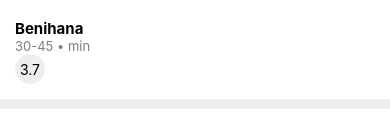
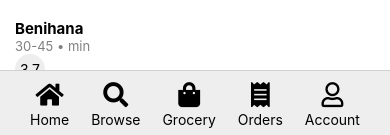
Before and after one commit to BorisLechev/LearningReactNative, a React Native app in the folder uber-eats-clone/: screen / in a window 390 px wide. Shown: the part 706-841 px from the top of the page. Built offline with nearby package versions, Linux system fonts and the light colour scheme; no server answers.

Commit message:
Add BottomTabs component for navigation.Install react-native-vector-icons and elements.

```diff
--- /dev/null
+++ b/uber-eats-clone/components/BottomTabs.js
@@ -0,0 +1,37 @@
+import React from 'react';
+import { StyleSheet, Text, TouchableOpacity, View } from 'react-native';
+import FontAwesome5 from 'react-native-vector-icons/FontAwesome5';
+
+export default function BottomTabs() {
+    return (
+        <View style={ styles.container }>
+            <Icon icon="home" text="Home" />
+            <Icon icon="search" text="Browse" />
+            <Icon icon="shopping-bag" text="Grocery" />
+            <Icon icon="receipt" text="Orders" />
+            <Icon icon="user" text="Account" />
+        </View>
+    )
+}
+
+const Icon = (props) => (
+    <TouchableOpacity>
+        <View>
+            <FontAwesome5 name={props.icon} size={25} style={ styles.icon } />
+            <Text>{props.text}</Text>
+        </View>
+    </TouchableOpacity>
+);
+
+const styles = StyleSheet.create({
+    container: {
+        flexDirection: 'row',
+        justifyContent: 'space-between',
+        margin: 10,
+        marginHorizontal: 30,
+    },
+    icon: {
+        alignSelf: 'center',
+        marginBottom: 3,
+    }
+});
--- a/uber-eats-clone/package.json
+++ b/uber-eats-clone/package.json
@@ -13,7 +13,9 @@
     "react": "16.13.1",
     "react-dom": "16.13.1",
     "react-native": "https://github.com/expo/react-native/archive/sdk-42.0.0.tar.gz",
+    "react-native-elements": "^3.4.2",
     "react-native-google-places-autocomplete": "^2.4.1",
+    "react-native-vector-icons": "^8.1.0",
     "react-native-web": "~0.13.12"
   },
   "devDependencies": {
--- a/uber-eats-clone/screens/Home.js
+++ b/uber-eats-clone/screens/Home.js
@@ -1,5 +1,7 @@
 import React, { useEffect, useState } from 'react';
 import { StyleSheet, SafeAreaView, View, ScrollView } from 'react-native';
+import { Divider } from 'react-native-elements';
+import BottomTabs from '../components/BottomTabs';
 import Categories from '../components/Categories';
 import HeaderTabs from '../components/HeaderTabs';
 import RestaurantItems, { localRestaurants } from '../components/RestaurantItems';
@@ -45,6 +47,8 @@ export default function Home() {
                 <Categories />
                 <RestaurantItems restaurantData={restaurantData} />
             </ScrollView>
+            <Divider width={1} />
+            <BottomTabs />
         </SafeAreaView>
     )
 }
```
Also changed, not shown: 1 other file (tests, documents, lock files or other folders).
